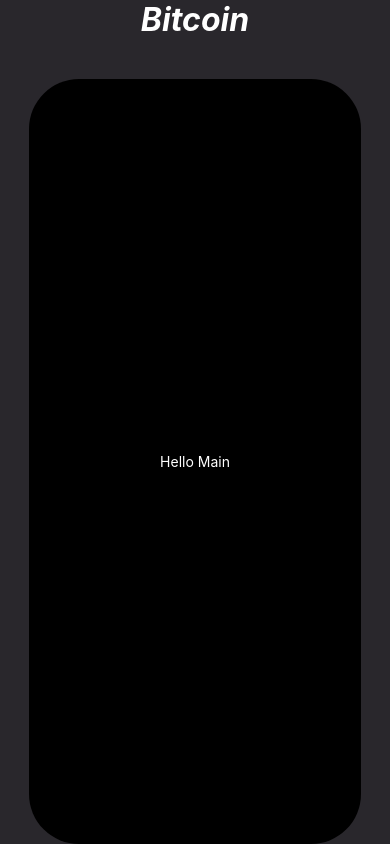
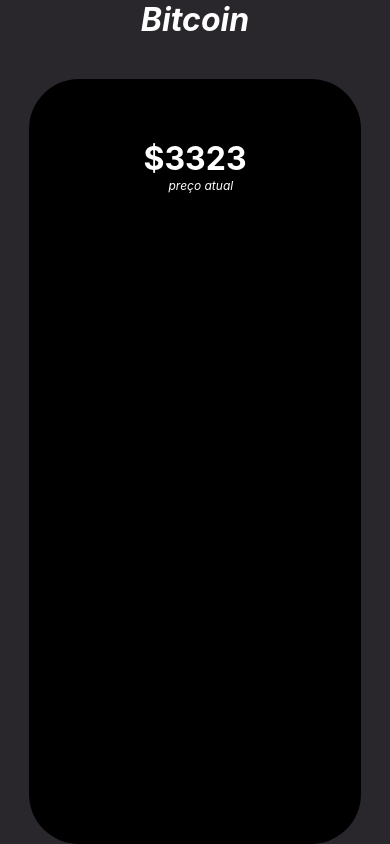
Before and after one commit to araujo0608/bitprice, a React Native app: screen / in a window 390 px wide. Built offline with nearby package versions, Linux system fonts and the light colour scheme.

Commit message:
Creating Current price

```diff
--- a/src/components/Main/CurrentPrice/index.js
+++ b/src/components/Main/CurrentPrice/index.js
@@ -0,0 +1,14 @@
+import React from 'react';
+import { View, Text} from 'react-native';
+import styles from './styles';
+
+const CurrentPrice = () => {
+    return(
+      <View style={styles.containerText}>
+        <Text style={styles.mainText}>$3323</Text>
+        <Text style={styles.subText}>preço atual</Text>
+      </View>
+    )
+}
+
+export default CurrentPrice;
--- a/src/components/Main/CurrentPrice/styles.js
+++ b/src/components/Main/CurrentPrice/styles.js
@@ -0,0 +1,20 @@
+import { StyleSheet } from "react-native";
+
+const styles = StyleSheet.create({
+    containerText:{
+        marginTop: 60
+    },
+    mainText:{
+        fontSize: 32,
+        color: 'white',
+        fontWeight: 'bold'
+    },
+    subText:{
+        fontSize: 12,
+        color: 'white',
+        fontStyle: 'italic',
+        left: 25
+    }
+});
+
+export default styles;
--- a/src/components/Main/index.js
+++ b/src/components/Main/index.js
@@ -1,11 +1,12 @@
 import React from 'react';
 import { SafeAreaView, Text } from 'react-native';
 import styles from './styles';
+import CurrentPrice from './CurrentPrice';
 
 const Main = () => {
     return(
       <SafeAreaView style={styles.mainContainer}>
-        <Text style={{color: 'white'}}>Hello Main</Text>
+        <CurrentPrice/>
       </SafeAreaView>
     )
 }
--- a/src/components/Main/styles.js
+++ b/src/components/Main/styles.js
@@ -5,7 +5,6 @@
       flex: 1,
       backgroundColor: 'black',
       alignItems: 'center',
-      justifyContent: 'center',
       width: 332,
       borderRadius: 50,
       marginTop: 40
```
